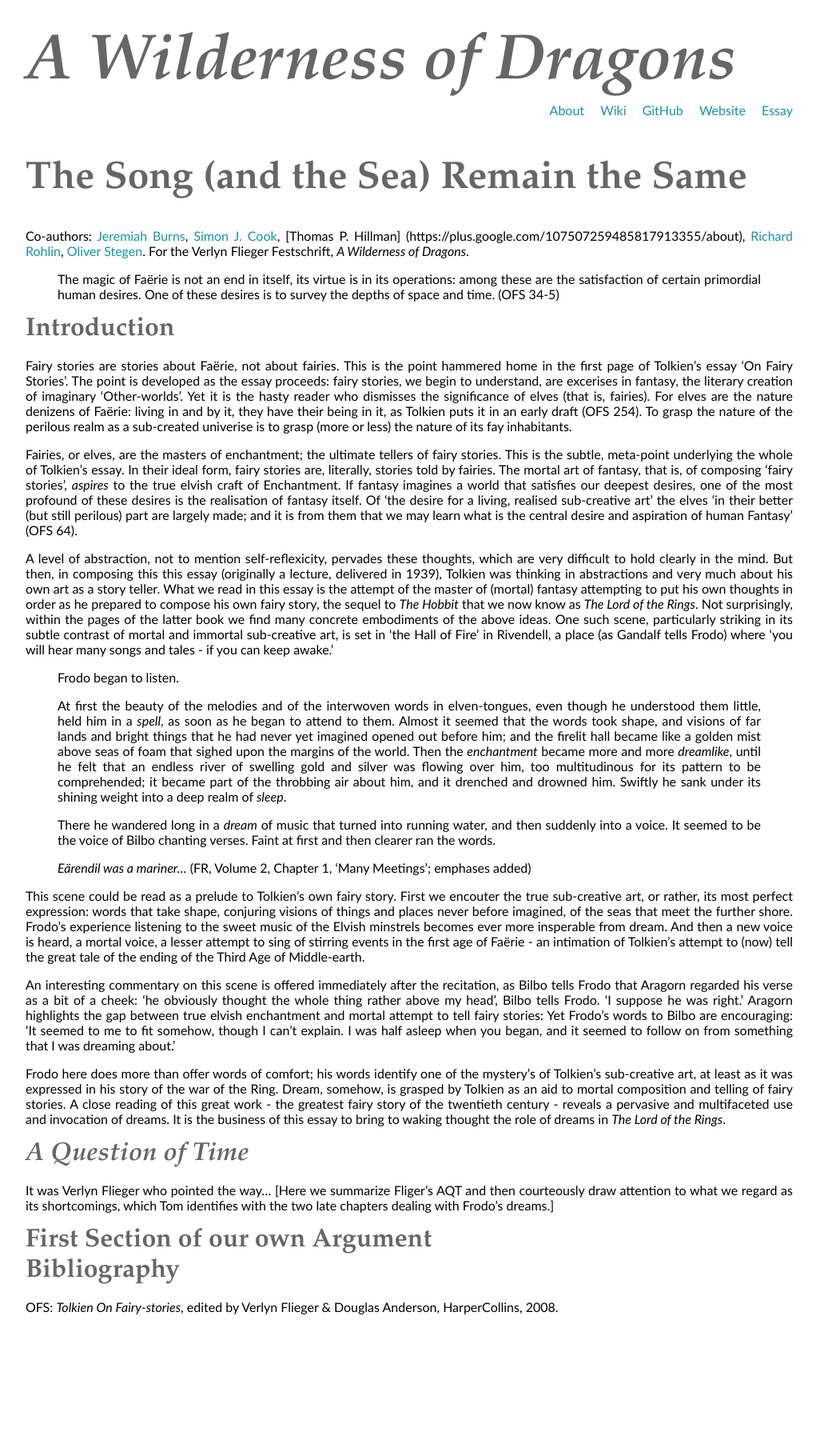
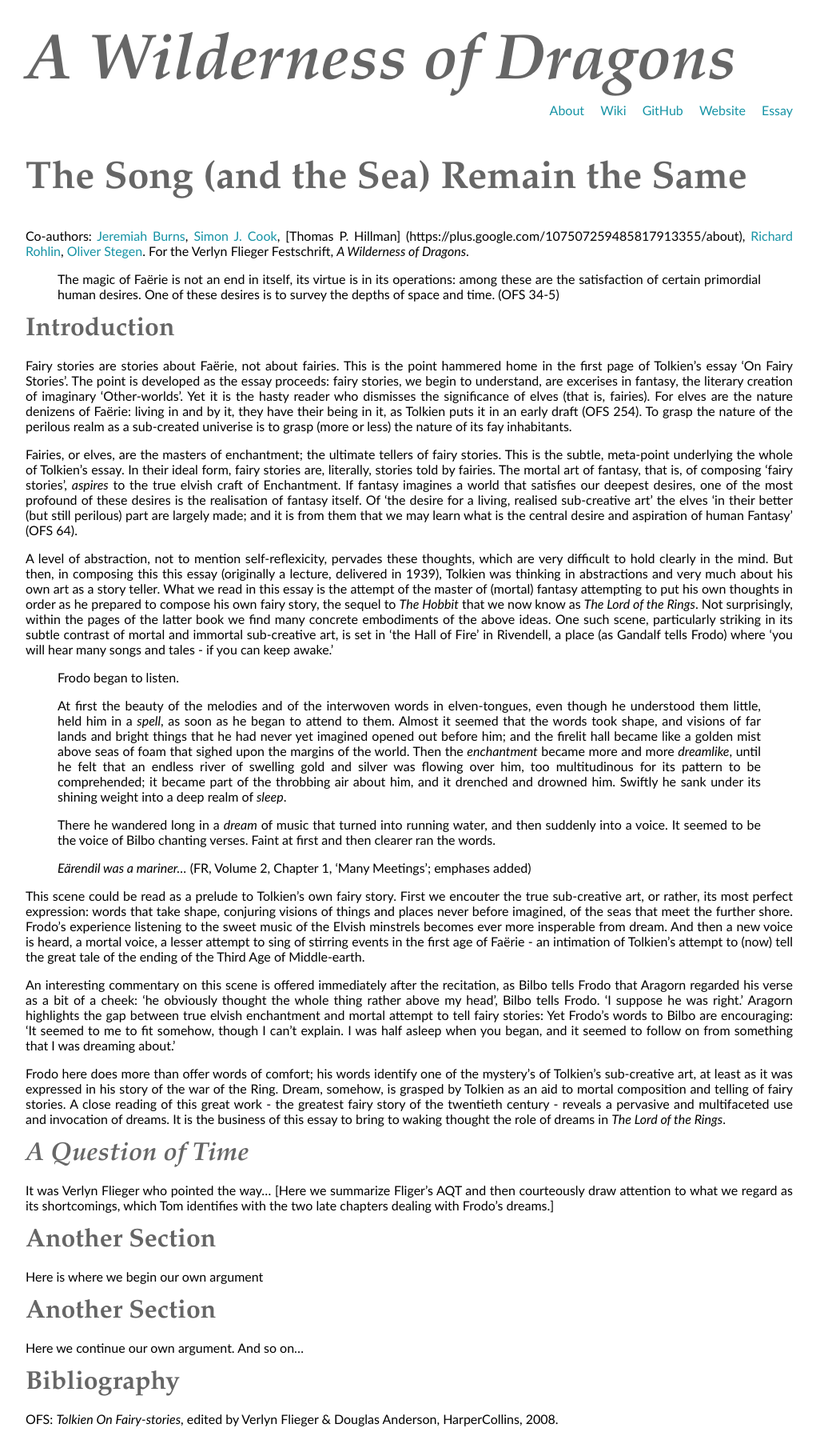
Before and after one commit to uoou/AWildernessOfDragons, a Jekyll site: the page built from essay.md, in a window 1280 px wide. Shown: the whole page at 80% size, without its empty margins (0-1026 px from the left). Built offline with Jekyll 4.4.1, drawn with Linux system fonts in a browser that asks for light colours; Markdown is read by kramdown in place of the engine named in the settings; before the commit the page ends 1675 px from its top, so only the background shows below that.

Commit message:
Update essay.md

```diff
--- a/essay.md
+++ b/essay.md
@@ -35,7 +35,14 @@ Frodo here does more than offer words of comfort; his words identify one of the
 It was Verlyn Flieger who pointed the way... [Here we summarize Fliger's AQT and then courteously draw attention to what we regard as its shortcomings, which Tom identifies with the two late chapters dealing with Frodo's dreams.]
 
 
-###First Section of our own Argument
+###Another Section
+
+Here is where we begin our own argument
+
+
+###Another Section
+
+Here we continue our own argument. And so on...
 
 
 ###Bibliography
```
